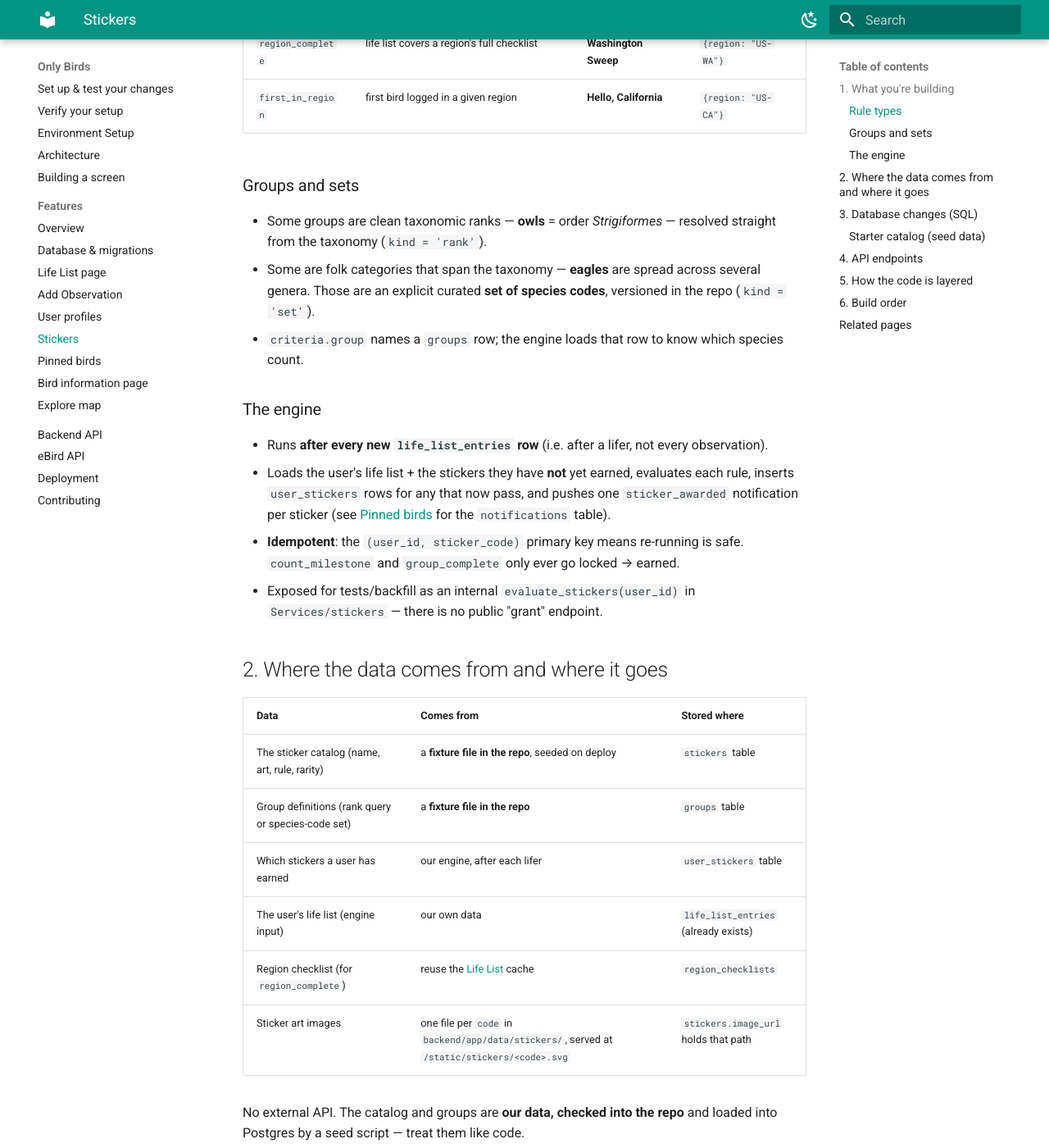
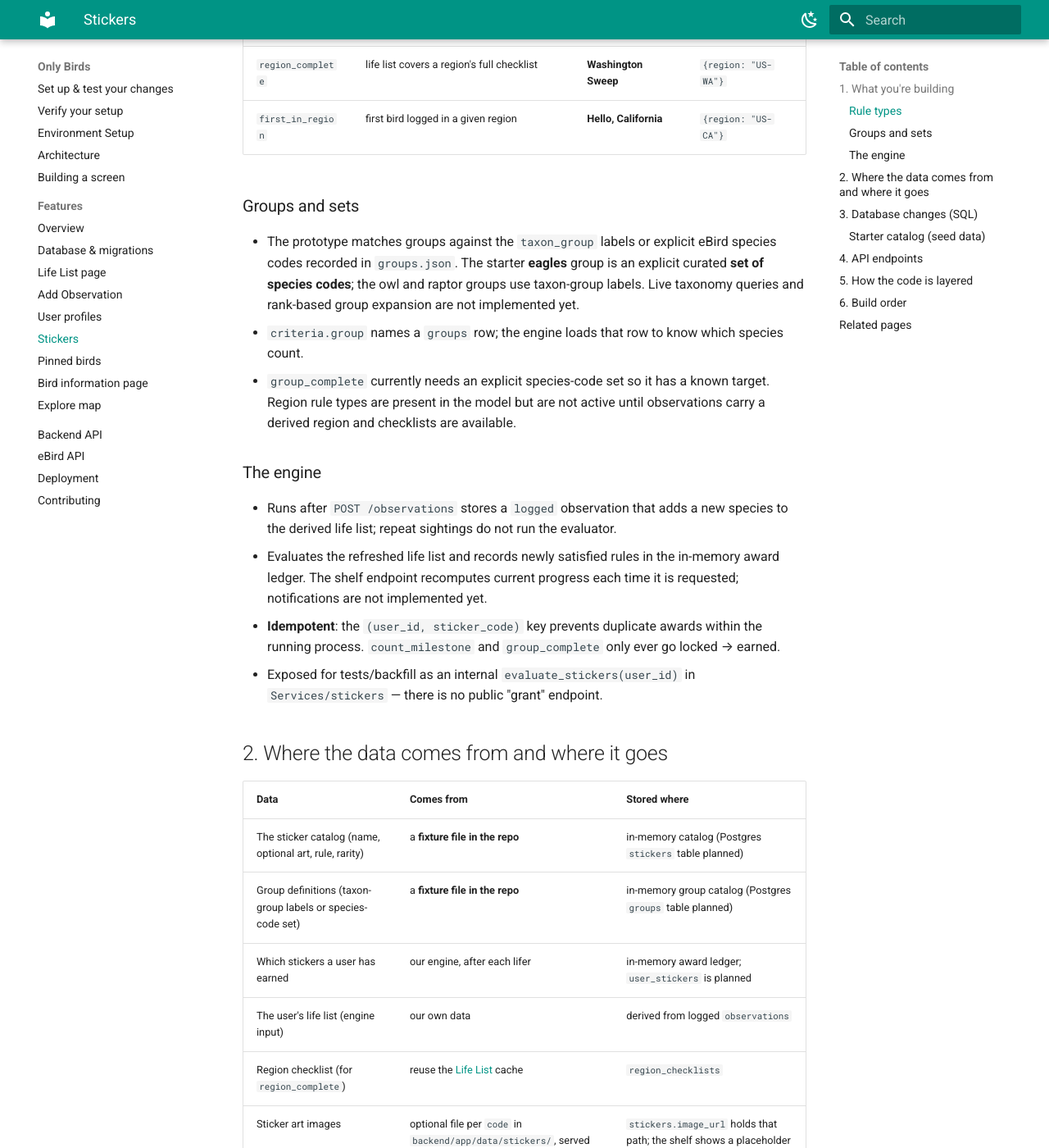
Before and after one commit to caprisun178/OnlyBirds, an MkDocs documentation site: the page built from docs/features/stickers.md, in a window 1280 px wide and 1400 px high, scrolled down 751 px. Shown: the whole window at 82% size. Built offline with MkDocs 1.6.1 and Material for MkDocs 9.7.7, drawn with Linux system fonts in a browser that asks for light colours; some of the changed text lies outside the part shown.

Commit message:
Sticker functionality is complete, stickers are awarded appropriately when users add observations.

````diff
--- a/docs/features/stickers.md
+++ b/docs/features/stickers.md
@@ -1,8 +1,9 @@
 # Stickers
 
-> **Status:** Planned. Build after [Add Observation](add-observation.md) — the
-> engine runs when a new life-list entry is created, and some rules need
-> `observations.region`.
+> **Status:** Partial — the fixture-backed catalog, group/count rules, shelf
+> API, rarity/earned filters, and award hook after a logged lifer are
+> implemented. Awards are held in memory for now; durable Postgres storage,
+> notifications, and region rules remain future work.
 
 ## 1. What you're building
 
@@ -25,25 +26,27 @@ Every sticker is one rule type plus `criteria`:
 
 ### Groups and sets
 
-- Some groups are clean taxonomic ranks — **owls** = order *Strigiformes* —
-  resolved straight from the taxonomy (`kind = 'rank'`).
-- Some are folk categories that span the taxonomy — **eagles** are spread across
-  several genera. Those are an explicit curated **set of species codes**,
-  versioned in the repo (`kind = 'set'`).
+- The prototype matches groups against the `taxon_group` labels or explicit
+  eBird species codes recorded in `groups.json`. The starter **eagles** group
+  is an explicit curated **set of species codes**; the owl and raptor groups
+  use taxon-group labels. Live taxonomy queries and rank-based group expansion
+  are not implemented yet.
 - `criteria.group` names a `groups` row; the engine loads that row to know which
   species count.
+- `group_complete` currently needs an explicit species-code set so it has a
+  known target. Region rule types are present in the model but are not active
+  until observations carry a derived region and checklists are available.
 
 ### The engine
 
-- Runs **after every new `life_list_entries` row** (i.e. after a lifer, not
-  every observation).
-- Loads the user's life list + the stickers they have **not** yet earned,
-  evaluates each rule, inserts `user_stickers` rows for any that now pass, and
-  pushes one `sticker_awarded` notification per sticker (see
-  [Pinned birds](pinned-birds.md#3-database-changes-sql) for the
-  `notifications` table).
-- **Idempotent**: the `(user_id, sticker_code)` primary key means re-running is
-  safe. `count_milestone` and `group_complete` only ever go locked → earned.
+- Runs after `POST /observations` stores a `logged` observation that adds a new
+  species to the derived life list; repeat sightings do not run the evaluator.
+- Evaluates the refreshed life list and records newly satisfied rules in the
+  in-memory award ledger. The shelf endpoint recomputes current progress each
+  time it is requested; notifications are not implemented yet.
+- **Idempotent**: the `(user_id, sticker_code)` key prevents duplicate awards
+  within the running process. `count_milestone` and `group_complete` only ever
+  go locked → earned.
 - Exposed for tests/backfill as an internal `evaluate_stickers(user_id)` in
   `Services/stickers` — there is no public "grant" endpoint.
 
@@ -51,19 +54,23 @@ Every sticker is one rule type plus `criteria`:
 
 | Data | Comes from | Stored where |
 |---|---|---|
-| The sticker catalog (name, art, rule, rarity) | a **fixture file in the repo**, seeded on deploy | `stickers` table |
-| Group definitions (rank query or species-code set) | a **fixture file in the repo** | `groups` table |
-| Which stickers a user has earned | our engine, after each lifer | `user_stickers` table |
-| The user's life list (engine input) | our own data | `life_list_entries` (already exists) |
+| The sticker catalog (name, optional art, rule, rarity) | a **fixture file in the repo** | in-memory catalog (Postgres `stickers` table planned) |
+| Group definitions (taxon-group labels or species-code set) | a **fixture file in the repo** | in-memory group catalog (Postgres `groups` table planned) |
+| Which stickers a user has earned | our engine, after each lifer | in-memory award ledger; `user_stickers` is planned |
+| The user's life list (engine input) | our own data | derived from logged `observations` |
 | Region checklist (for `region_complete`) | reuse the [Life List](life-list.md) cache | `region_checklists` |
-| Sticker art images | one file per `code` in `backend/app/data/stickers/`, served at `/static/stickers/<code>.svg` | `stickers.image_url` holds that path |
+| Sticker art images | optional file per `code` in `backend/app/data/stickers/`, served at `/static/stickers/<code>.svg` | `stickers.image_url` holds that path; the shelf shows a placeholder until art exists |
 
 No external API. The catalog and groups are **our data, checked into the repo**
-and loaded into Postgres by a seed script — treat them like code.
+and loaded by the in-memory repository at startup. A seed script will load
+them into Postgres when durable storage is implemented.
 
 ## 3. Database changes (SQL)
 
-Three new tables. See [Database & migrations](database.md#how-to-apply-a-migration).
+These three tables are the planned Postgres schema for durable sticker data;
+the current prototype has no sticker migration and keeps the catalog and
+awards in memory.
+See [Database & migrations](database.md#how-to-apply-a-migration).
 
 ```sql
 -- 0005_stickers.sql
@@ -105,7 +112,7 @@ create table groups (
 |---|---|
 | `stickers` | The menu of everything earnable. Editing it is a data change (re-seed), not a schema change. |
 | `user_stickers` | The record of who has what. The composite primary key is what makes the engine safe to re-run. |
-| `groups` | Lets a rule say "owls" without hard-coding species. `rank` groups query the taxonomy; `set` groups list codes explicitly. |
+| `groups` | Lets a rule say "owls" without hard-coding species. The planned `rank` rows query taxonomy; `set` rows list codes explicitly. The prototype uses taxon-group labels or explicit codes from its fixture. |
 
 ### Starter catalog (seed data)
 
@@ -118,10 +125,13 @@ create table groups (
 | `all_eagles` | Eagle Collector | `group_complete {eagles}` |
 | `species_25` | 25 Club | `count_milestone {25}` |
 | `species_100` | Century | `count_milestone {100}` |
-| `region_wa` | Washington Sweep | `region_complete {US-WA}` |
 
-Put this in `backend/app/data/stickers.json` + `groups.json` and load it with a
-`seed_stickers()` script.
+The current catalog is in `backend/app/data/stickers.json` and its groups are
+in `backend/app/data/groups.json`; the in-memory repository validates and loads
+these fixtures at startup. A Postgres seed script will replace that startup
+loading when durable storage is implemented. Region stickers such as
+`region_wa` remain planned until regional observations and checklists are
+connected to the evaluator.
 
 ## 4. API endpoints
 
@@ -137,29 +147,24 @@ There is **no** endpoint that grants a sticker — awards only happen inside
 
 | Layer | File | Responsibility |
 |---|---|---|
-| `dao/` | `app/dao/sticker_repo.py` (**new**) | read `stickers` / `groups`; read + insert `user_stickers` |
-| `services/` | `app/services/stickers.py` (**new**) | `evaluate_stickers(user_id)`: load life list + unearned stickers, run each rule, insert passes, emit notifications; also builds the shelf model with "3 / 8 eagles" progress |
-| `routers/` | `app/routers/stickers.py` (**new**) | `GET /stickers`, `GET /users/{id}/stickers` |
-| `services/` | `app/services/observation.py` (hook) | call `evaluate_stickers()` right after a `life_list_entries` insert |
+| `dao/` | `app/dao/sticker_repo.py` | load fixture catalog/groups and hold the in-memory award ledger |
+| `services/` | `app/services/stickers.py` | evaluate supported rules and build a fresh shelf with current progress |
+| `routers/` | `app/routers/stickers.py` | `GET /stickers`, `GET /users/{id}/stickers` |
+| `services/` | `app/services/observation.py` | call `evaluate_stickers()` when a logged observation adds a life-list species |
 | `Dao/` | `frontend/src/Dao/stickers.js` (**new**) | catalog + user stickers |
-| `Services/` | `frontend/src/Services/stickers.js` (**new**) | merge catalog with earned rows → shelf model |
-| `Presenters/` | `Presenters/StickerShelf.js` (**new**) | shelf layout, filter by rarity / earned |
-| `Components/` | `Sticker` (earned vs locked art), `AwardToast` | presentational |
+| `Services/` | `frontend/src/Services/stickers.js` (**new**) | validate the shelf response, resolve art URLs, and calculate totals |
+| `Presenters/` | `Presenters/StickerShelf.js` | shelf layout, filter by rarity / earned, loading/error/empty states |
+| `Components/` | `Components/StickerCard.js` | presentational earned/locked card with progress and placeholder art |
 
 ## 6. Build order
 
-1. Write and run `backend/migrations/0005_stickers.sql`.
-2. Add `backend/app/data/stickers.json` + `groups.json` (start with the table
-   above) and a `seed_stickers()` script; run it.
-3. Add `app/dao/sticker_repo.py`.
-4. Add `app/services/stickers.py` — implement one rule type at a time
-   (`first_ever` first, it is the simplest).
-5. Call `evaluate_stickers(user_id)` from the observation service after a lifer.
-6. Add `app/routers/stickers.py`.
-7. Tests: seed two stickers, log observations, assert the right `user_stickers`
-   rows appear and re-running the engine changes nothing.
-8. Frontend: `Services/stickers.js` → `Presenters/StickerShelf.js` → `Sticker`
-   / `AwardToast`.
+1. Keep the current fixture-backed catalog, in-memory award ledger, and
+   supported rule behavior covered by tests.
+2. Add the Postgres migration, fixture seeding, and durable repository when
+   database-backed sticker data is in scope.
+3. Add region rules once observations carry a derived region and checklists
+   exist.
+4. Add award notifications and richer award feedback in the UI.
 
 ## Related pages
 
````
Also changed, not shown: docs/features/add-observation.md (+6 -4 lines), docs/features/overview.md (+11 -13 lines), frontend/src/Components/StickerCard.js (added, +45 -0 lines), 14 other files.
